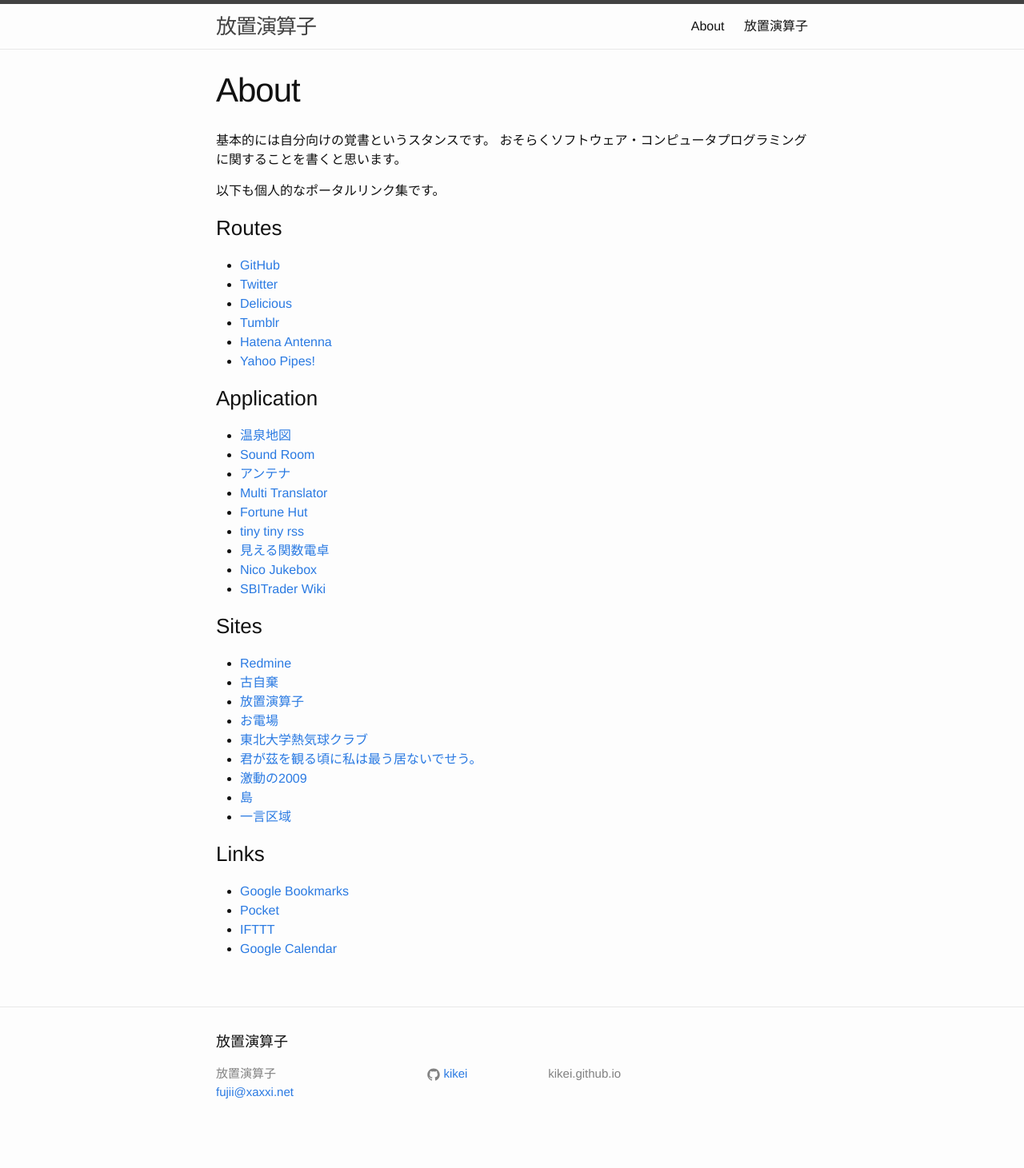
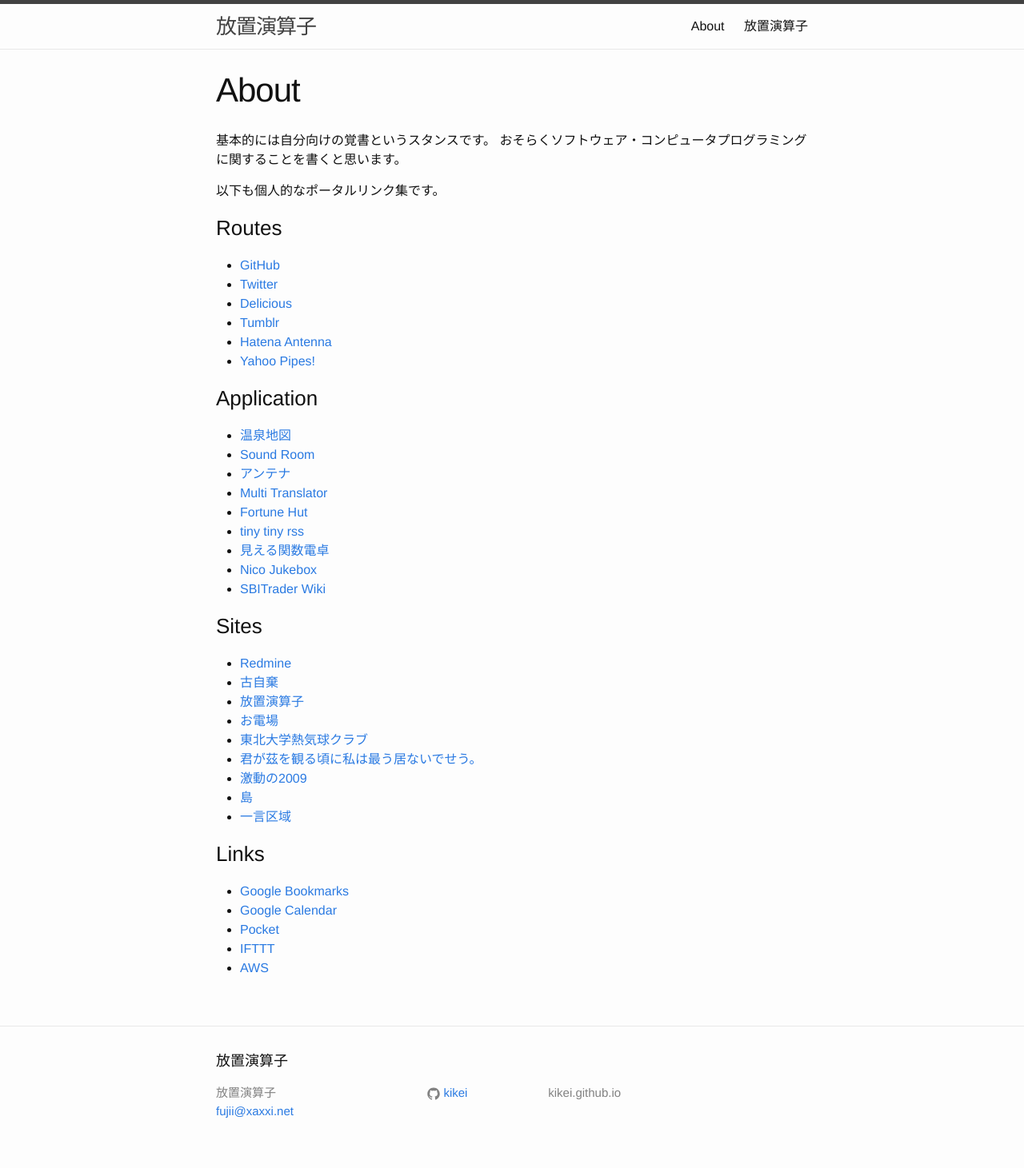
Before and after one commit to kikei/kikei.github.io, a Jekyll site: the page built from about.md, in a window 1280 px wide. Shown: the whole page at 80% size. Built offline with Jekyll 4.4.1, drawn with Linux system fonts in a browser that asks for light colours; before the commit the page ends 1437 px from its top, so only the background shows below that.

Commit message:
added aws to links

```diff
--- a/about.md
+++ b/about.md
@@ -41,6 +41,7 @@
 
 ### Links
 - [Google Bookmarks](https://www.google.co.jp/bookmarks/)
+- [Google Calendar](https://calendar.google.com/calendar/render?hl=ja#main_7)
 - [Pocket](https://getpocket.com/a/queue/)
 - [IFTTT](https://ifttt.com/recipes)
-- [Google Calendar](https://calendar.google.com/calendar/render?hl=ja#main_7)
+- [AWS](https://console.aws.amazon.com/console/home)
```
